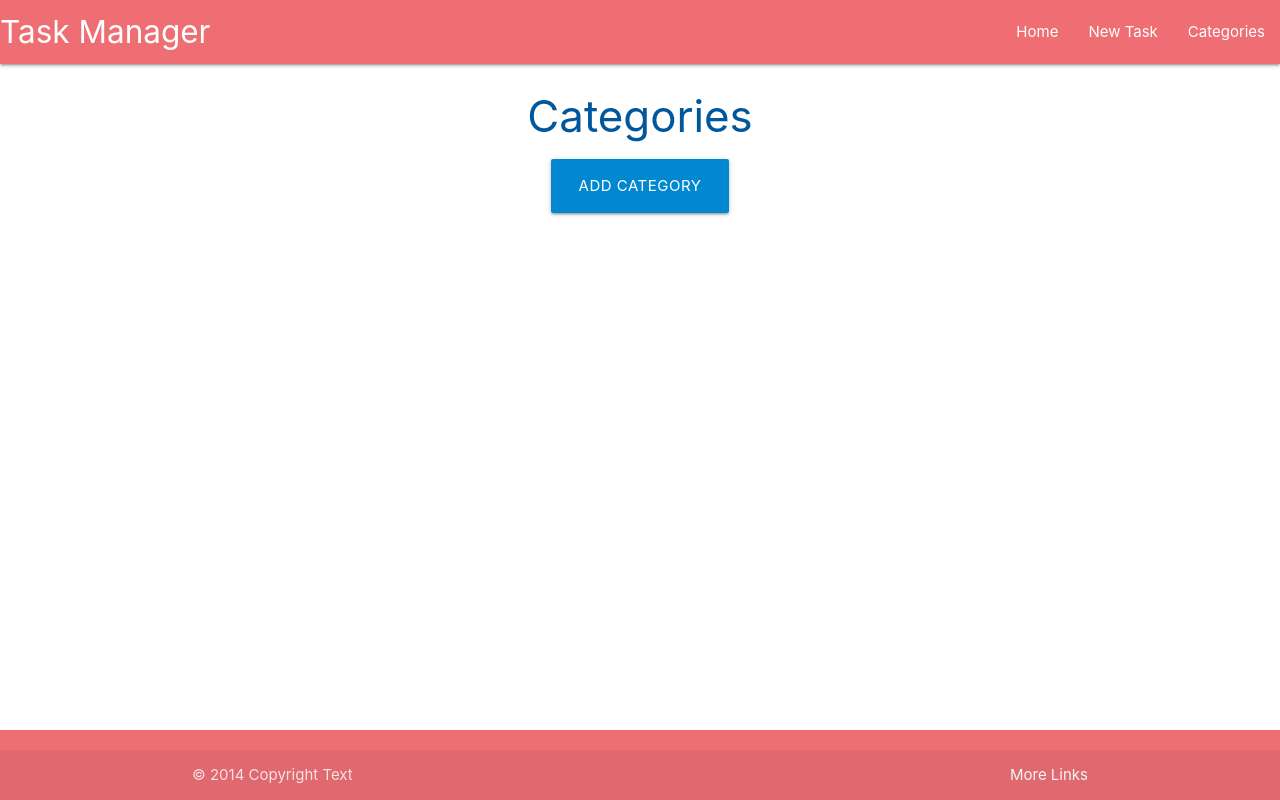
After one commit to GeorgeOsborn97/Task-manager, a Flask app: page /categories in a window 1280 px wide. The commit adds this page. Run offline with Flask 2, Linux system fonts and the light colour scheme.

Commit message:
add categories

```diff
--- a/taskmanager/routes.py
+++ b/taskmanager/routes.py
@@ -1,4 +1,4 @@
-from flask import render_template
+from flask import render_template, request, redirect, url_for
 from taskmanager import app, db
 from taskmanager.models import Category, Task
 
@@ -6,3 +6,18 @@ from taskmanager.models import Category, Task
 @app.route('/')
 def home():
     return render_template('tasks.html')
+
+
+@app.route('/categories')
+def categories():
+    return render_template('categories.html')
+
+
+@app.route('/add_category', methods=['GET', 'POST'])
+def add_category():
+    if request.method == 'POST':
+        category = Category(category_name=request.form.get('category_name'))
+        db.session.add(category)
+        db.session.commit()
+        return redirect("categories")
+    return render_template('add_category.html')
--- a/static/css/style.css
+++ b/taskmanager/static/css/style.css
@@ -7,7 +7,3 @@ body {
 main {
     flex: 1 0 auto;
 }
-
-.container {
-    color: blue;
-}
--- a/taskmanager/templates/base.html
+++ b/taskmanager/templates/base.html
@@ -16,8 +16,8 @@
               <a href="#" data-target="mobile-demo" class="sidenav-trigger"><i class="material-icons">menu</i></a>
               <ul class="right hide-on-med-and-down">
                 <li><a href="{{ url_for('home') }}">Home</a></li>
-                <li><a href="">New Task</a></li>
-                <li><a href="">Categories</a></li>
+                <li><a href="{{ url_for('add_category') }}">New Task</a></li>
+                <li><a href="{{ url_for('categories') }}">Categories</a></li>
               </ul>
             </div>
           </nav>
--- /dev/null
+++ b/taskmanager/templates/categories.html
@@ -0,0 +1,14 @@
+{% extends 'base.html' %}
+{% block content %}
+
+<h3 class="light-blue-text text-darken-4 center-align">Categories</h3>
+
+<div class="row">
+    <div class="col s12 center-align">
+        <a href="{{ url_for('add_category') }}" class="btn-large light-blue darken-2">
+            Add Category
+        </a>
+    </div>
+</div>
+
+{% endblock %}
```
Also changed, not shown: taskmanager/templates/add_category.html (added, +24 -0 lines), taskmanager/static/js/script.js (renamed from static/js/script.js).
